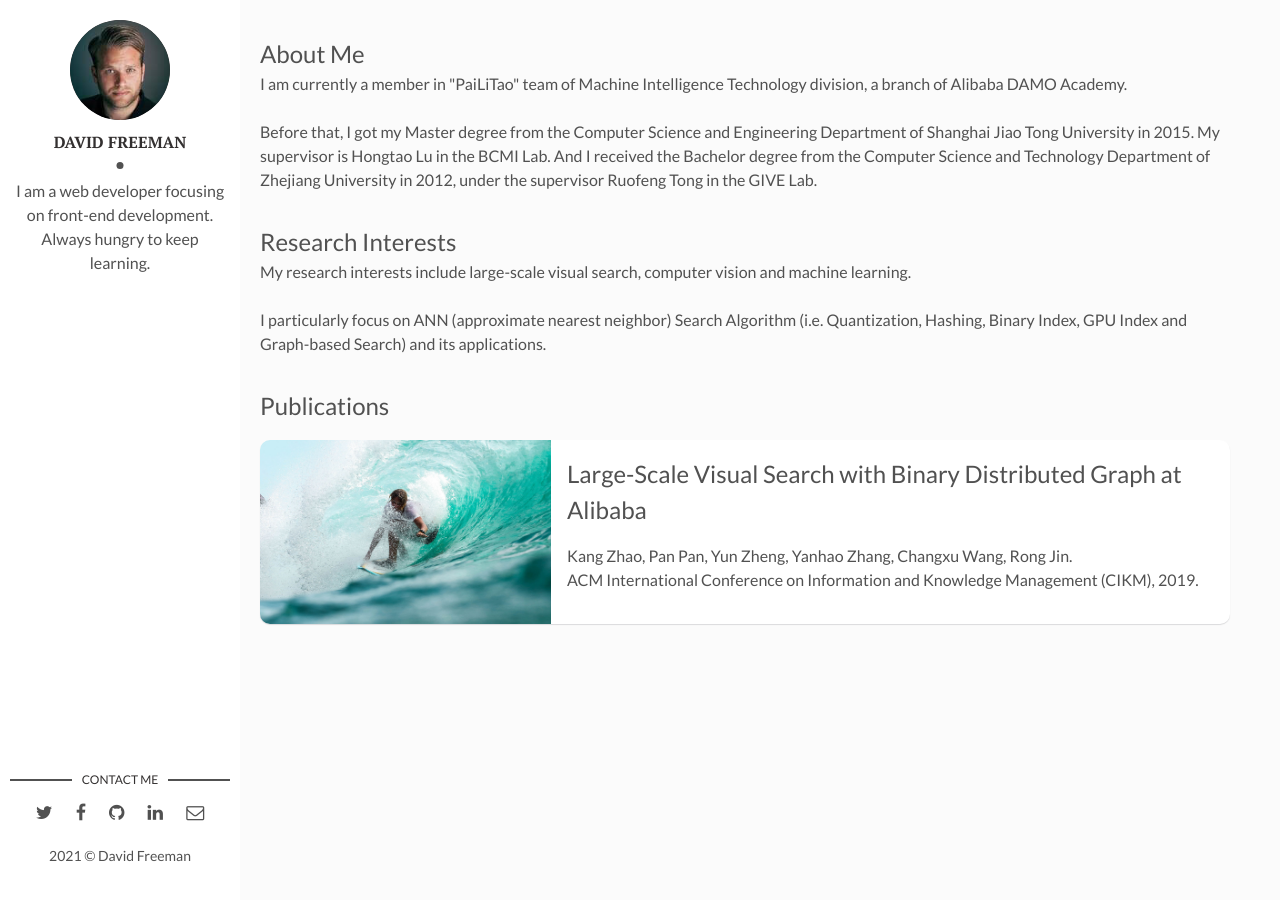
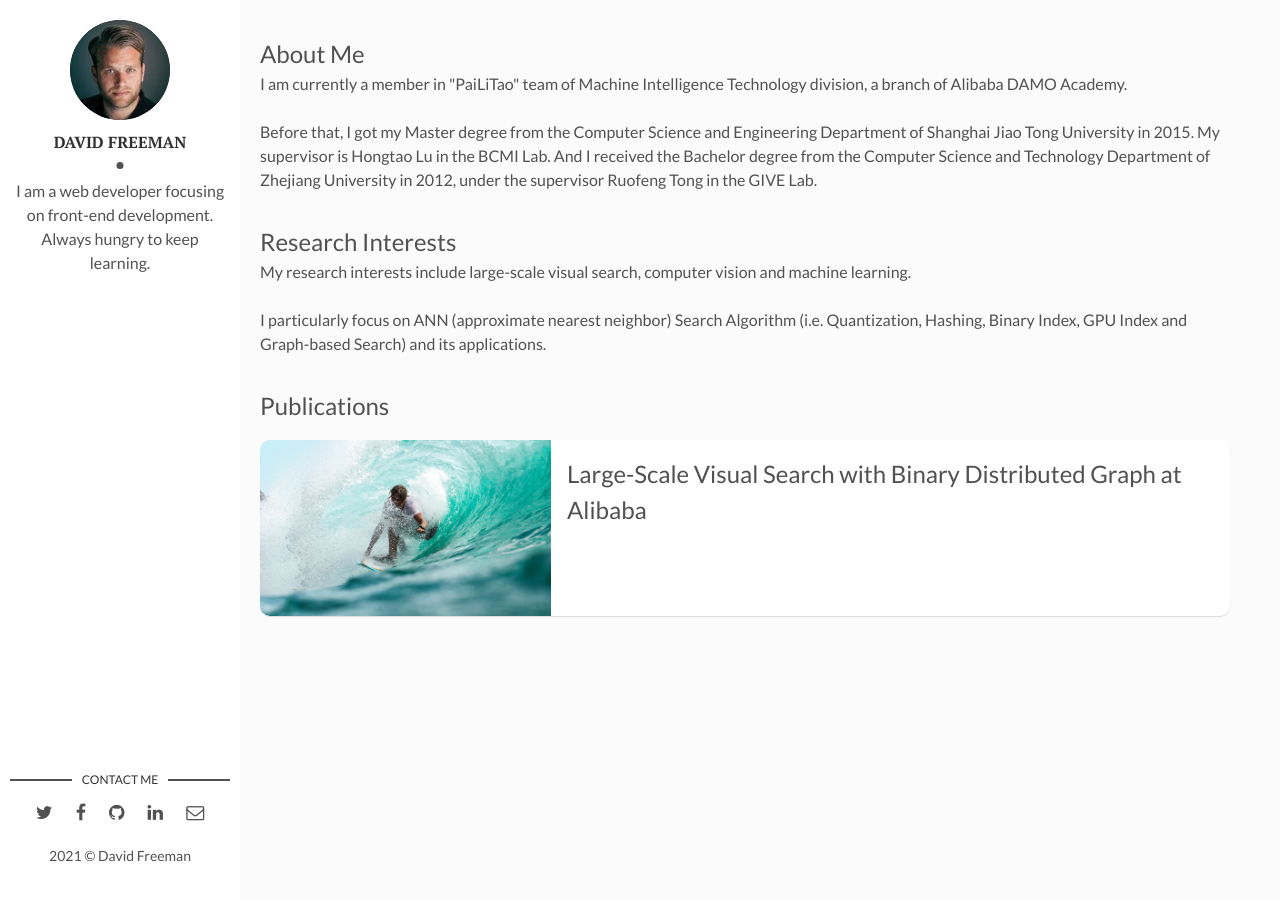
Before and after one commit to kangzhao2/kangzhao2.github.io, a Jekyll site: the page built from index.html, in a window 1280 px wide. Built offline with Jekyll 4.4.1, drawn with Linux system fonts in a browser that asks for light colours; the list of posts is cut into pages by our own code.

Commit message:
Update index.html

```diff
--- a/index.html
+++ b/index.html
@@ -13,7 +13,7 @@ layout: main
   <a class="post-thumbnail" style="background-image: url({{"/assets/img/i-rest.jpg"}})"></a>
   <div class="post-content">
     <p><font size="5">Large-Scale Visual Search with Binary Distributed Graph at Alibaba</font></p>
-    <p>Kang Zhao, Pan Pan, Yun Zheng, Yanhao Zhang, Changxu Wang, Rong Jin. <br>ACM International Conference on Information and Knowledge Management (CIKM), 2019.</p>
+    <!--<p>Kang Zhao, Pan Pan, Yun Zheng, Yanhao Zhang, Changxu Wang, Rong Jin. <br>ACM International Conference on Information and Knowledge Management (CIKM), 2019.</p>-->
   </div>
 </article>
 
```
